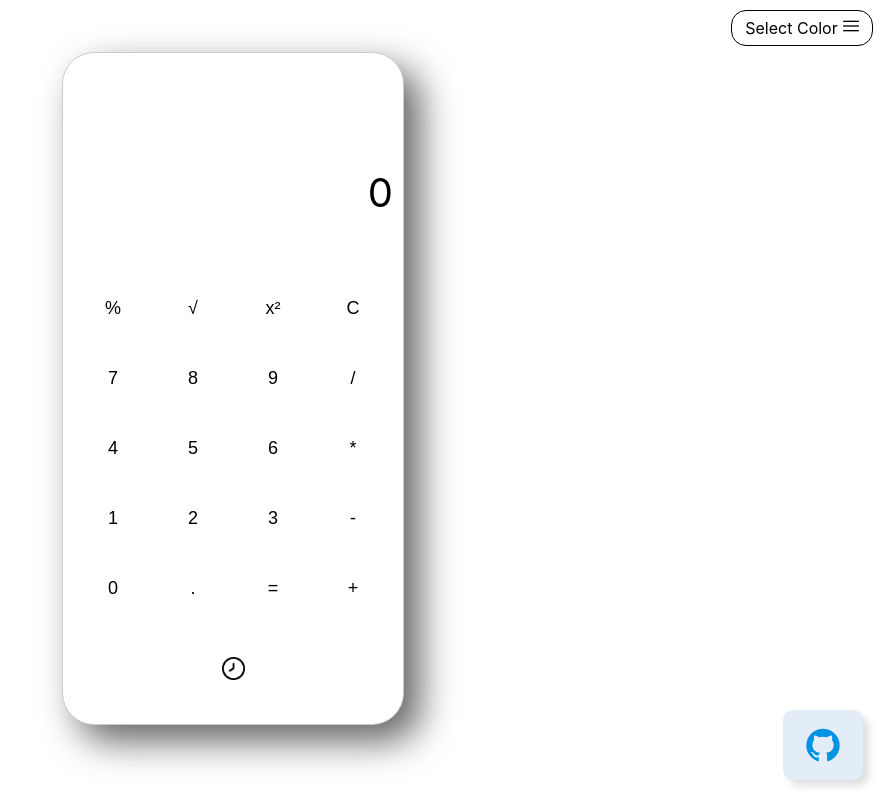
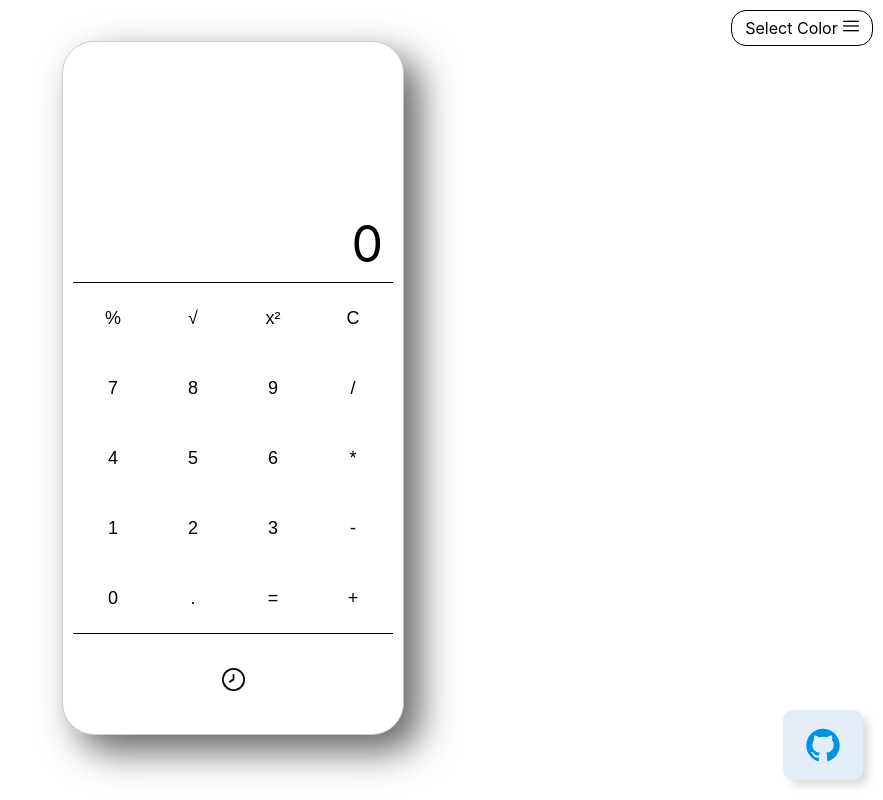
Before and after one commit to mtsmelo95/CalculatorReact.TS, a React (Vite) app: page / in a window 1280 px wide. Shown: the whole page, without its empty margins (397-1280 px from the left). Built offline with nearby package versions, Linux system fonts and the light colour scheme.

Commit message:
ajeitando display

```diff
--- a/src/App.css
+++ b/src/App.css
@@ -31,17 +31,19 @@
   display: flex;
   align-items: end;
   justify-content: flex-end;
-  margin: 40px ;
-  font-size: 40px;
-  padding: 10px;
-  height: 100px;
+  font-size: 50px;
+  margin-right: 20px;
+  height: 220px;
   width: 320px;
-  border-bottom: 1px solid white;
+  overflow: hidden;
+  word-break: break-all;
 }
 
 .buttons {
   display: grid;
   grid-template-columns: repeat(4, 0fr);
+  border-top: 1px solid black;
+  border-bottom: 1px solid black;
 }
 
 button {
--- a/src/Components/Display.tsx
+++ b/src/Components/Display.tsx
@@ -5,7 +5,9 @@ interface DisplayProps {
 }
 
 const Display: React.FC<DisplayProps> = ({ value }) => (
-  <div className="display">{value}</div>
+  <div className="display">
+    <span className="display-text">{value}</span>
+  </div>
 );
 
 export default Display;
```
